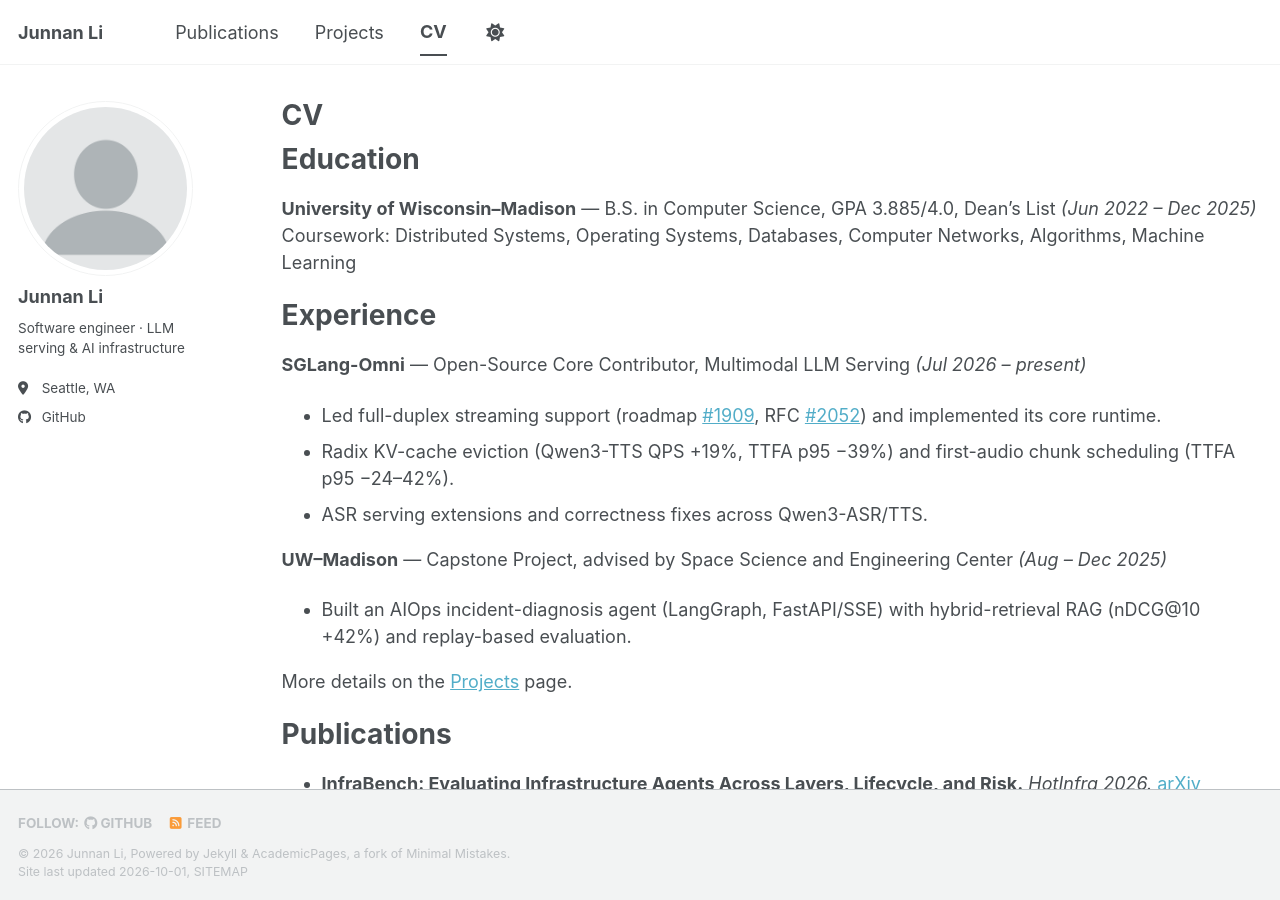
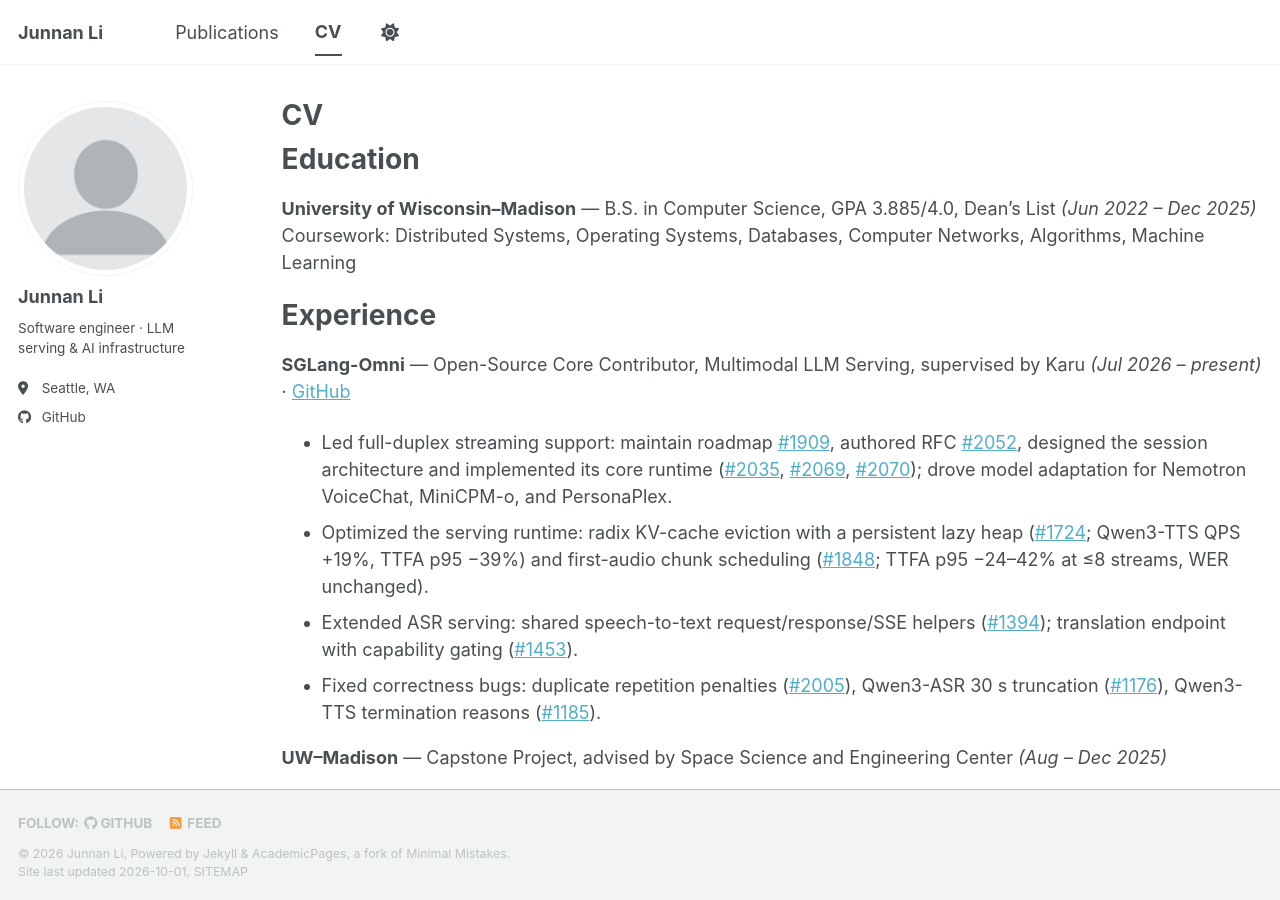
Before and after one commit to lijrjyan/lijrjyan.github.io, a Jekyll site: the page built from _pages/cv.md, in a window 1280 px wide and 900 px high. Built offline with Jekyll 4.4.1, drawn with Linux system fonts in a browser that asks for light colours; a style sheet for code colours, icons or effects is not loaded.

Commit message:
Drop Projects page; add supervisor to SGLang-Omni

```diff
--- a/_data/navigation.yml
+++ b/_data/navigation.yml
@@ -2,8 +2,5 @@ main:
   - title: "Publications"
     url: /publications/
 
-  - title: "Projects"
-    url: /projects/
-
   - title: "CV"
     url: /cv/
--- a/_pages/cv.md
+++ b/_pages/cv.md
@@ -16,15 +16,14 @@ Coursework: Distributed Systems, Operating Systems, Databases, Computer Networks
 
 Experience
 ======
-**SGLang-Omni** — Open-Source Core Contributor, Multimodal LLM Serving *(Jul 2026 – present)*
-* Led full-duplex streaming support (roadmap [#1909](https://github.com/sgl-project/sglang-omni/issues/1909), RFC [#2052](https://github.com/sgl-project/sglang-omni/issues/2052)) and implemented its core runtime.
-* Radix KV-cache eviction (Qwen3-TTS QPS +19%, TTFA p95 −39%) and first-audio chunk scheduling (TTFA p95 −24–42%).
-* ASR serving extensions and correctness fixes across Qwen3-ASR/TTS.
+**SGLang-Omni** — Open-Source Core Contributor, Multimodal LLM Serving, supervised by Karu *(Jul 2026 – present)* · [GitHub](https://github.com/sgl-project/sglang-omni)
+* Led full-duplex streaming support: maintain roadmap [#1909](https://github.com/sgl-project/sglang-omni/issues/1909), authored RFC [#2052](https://github.com/sgl-project/sglang-omni/issues/2052), designed the session architecture and implemented its core runtime ([#2035](https://github.com/sgl-project/sglang-omni/pull/2035), [#2069](https://github.com/sgl-project/sglang-omni/pull/2069), [#2070](https://github.com/sgl-project/sglang-omni/pull/2070)); drove model adaptation for Nemotron VoiceChat, MiniCPM-o, and PersonaPlex.
+* Optimized the serving runtime: radix KV-cache eviction with a persistent lazy heap ([#1724](https://github.com/sgl-project/sglang-omni/pull/1724); Qwen3-TTS QPS +19%, TTFA p95 −39%) and first-audio chunk scheduling ([#1848](https://github.com/sgl-project/sglang-omni/pull/1848); TTFA p95 −24–42% at ≤8 streams, WER unchanged).
+* Extended ASR serving: shared speech-to-text request/response/SSE helpers ([#1394](https://github.com/sgl-project/sglang-omni/pull/1394)); translation endpoint with capability gating ([#1453](https://github.com/sgl-project/sglang-omni/pull/1453)).
+* Fixed correctness bugs: duplicate repetition penalties ([#2005](https://github.com/sgl-project/sglang-omni/pull/2005)), Qwen3-ASR 30 s truncation ([#1176](https://github.com/sgl-project/sglang-omni/pull/1176)), Qwen3-TTS termination reasons ([#1185](https://github.com/sgl-project/sglang-omni/pull/1185)).
 
 **UW–Madison** — Capstone Project, advised by Space Science and Engineering Center *(Aug – Dec 2025)*
 * Built an AIOps incident-diagnosis agent (LangGraph, FastAPI/SSE) with hybrid-retrieval RAG (nDCG@10 +42%) and replay-based evaluation.
-
-More details on the [Projects](/projects/) page.
 
 Publications
 ======
```
Also changed, not shown: _pages/about.md (+1 -1 lines), _pages/projects.md (deleted, +0 -32 lines).
